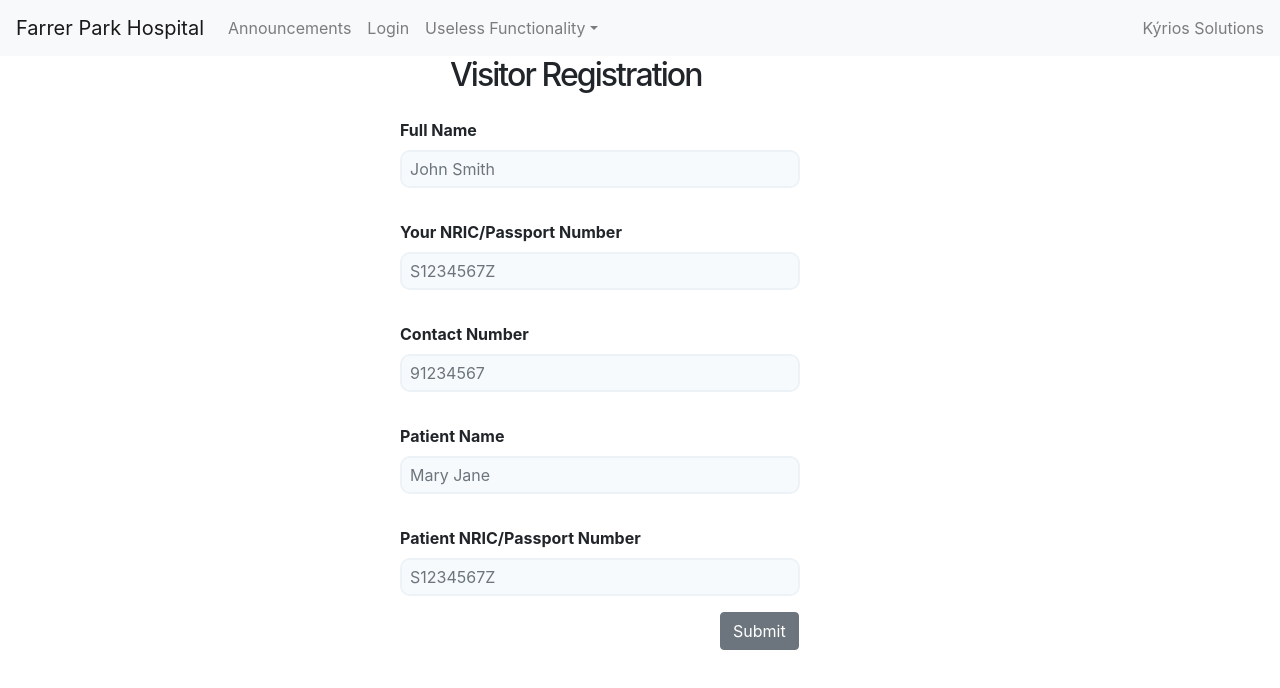
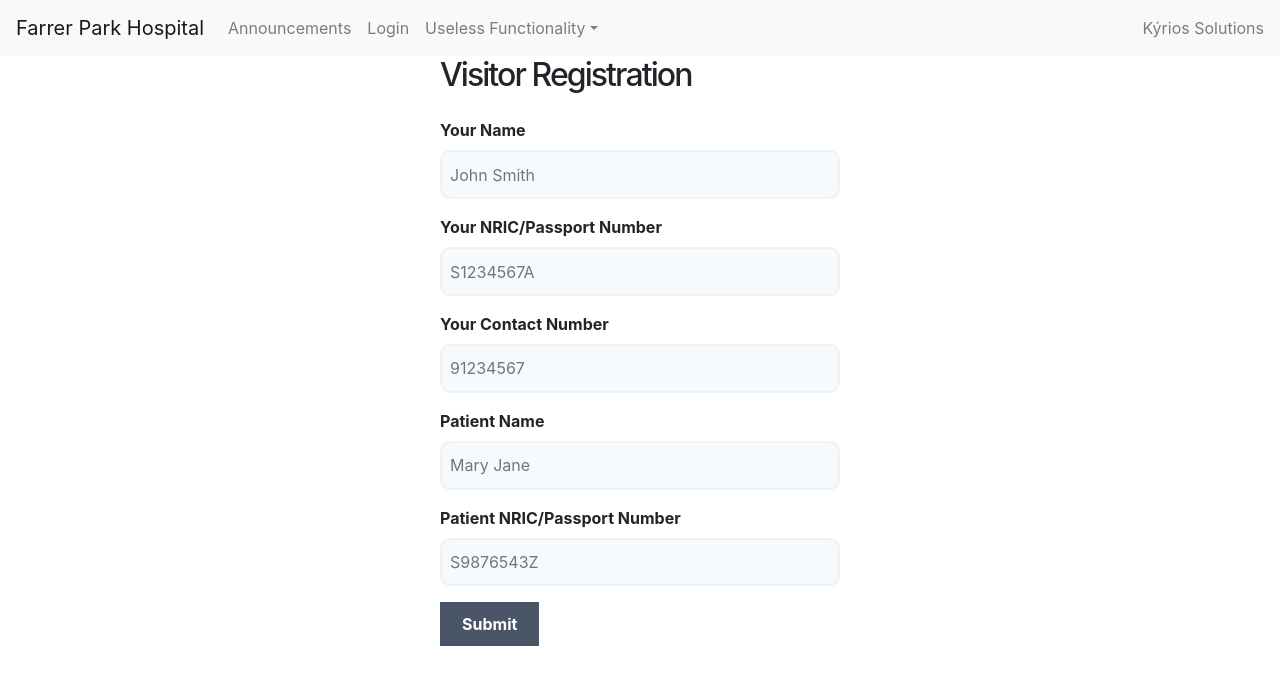
Before and after one commit to teamkyrios/aws, a React (Create React App) app: page / in a window 1280 px wide. Shown: the top 688 px of the page. Built offline with nearby package versions, Linux system fonts and the light colour scheme.

Commit message:
switch to formik

```diff
--- a/src/components/LandingPage.js
+++ b/src/components/LandingPage.js
@@ -1,90 +1,107 @@
 import React from "react";
-import { Button, Form, FormGroup, Label, Input } from "reactstrap";
+import { Formik, Form, useField } from "formik";
+import styled from "@emotion/styled";
+import "./FormStyles.css";
+import * as Yup from "yup";
 
 const LandingPage = () => {
+  const onSubmit = (formParameters) => {
+    // Check form parameters and do necessary
+    console.log("submitting");
+  };
   return (
     <div
       style={{
-        flex: 1,
-        justifyContent: "center",
+        display: "flex",
+        flexDirection: "column",
         alignItems: "center",
       }}
     >
-      <h2 style={{ marginLeft: 450 }}>Visitor Registration</h2>
-      <Form>
-        <FormGroup style={{}}>
-          <Label style={styles.label} for="exampleName">
-            Full Name
-          </Label>
-          <Input
-            style={styles.input}
+      <div>
+        <h2>Visitor Registration</h2>
+        <>
+          <Formik
+            initialValues={{
+              name: "",
+              nric: "",
+              contact: "",
+              patientName: "",
+              patientNric: "",
+            }}
+            validationSchema={Yup.object({
+              name: Yup.string().required("Required"),
+              nric: Yup.string().required("Required"),
+              contact: Yup.string().required("Required"),
+              patientName: Yup.string().required("Required"),
+              patientNric: Yup.string().required("Required"),
+            })}
+            onSubmit={(values, { setSubmitting }) => {
+              setTimeout(() => {
+                onSubmit(JSON.stringify(values, null, 2));
+                setSubmitting(false);
+              }, 400);
+            }}
+          >
+            <Form
+              style={{
+                alignItems: "flex-start",
+                flexDirection: "column",
+                display: "flex",
+              }}
+            >
+              <MyTextInput
+                label="Your Name"
+                name="name"
                 type="text"
-            name="name"
-            id="exampleName"
                 placeholder="John Smith"
               />
-        </FormGroup>
-        <FormGroup>
-          <Label style={styles.label} for="exampleNric">
-            Your NRIC/Passport Number
-          </Label>
-          <Input
-            style={styles.input}
+              <MyTextInput
+                label="Your NRIC/Passport Number"
+                name="nric"
                 type="text"
-            name="nric"
-            id="exampleNric"
-            placeholder="S1234567Z"
+                placeholder="S1234567A"
               />
-        </FormGroup>
-        <FormGroup>
-          <Label style={styles.label} for="exampleContact">
-            Contact Number
-          </Label>
-          <Input
-            style={styles.input}
-            type="text"
+              <MyTextInput
+                label="Your Contact Number"
                 name="contact"
-            id="exampleContact"
+                type="number"
                 placeholder="91234567"
               />
-        </FormGroup>
-        <FormGroup>
-          <Label style={styles.label} for="examplePatient">
-            Patient Name
-          </Label>
-          <Input
-            style={styles.input}
+              <MyTextInput
+                label="Patient Name"
+                name="patientName"
                 type="text"
-            name="patientName"
-            id="examplePatient"
                 placeholder="Mary Jane"
               />
-        </FormGroup>
-        <FormGroup>
-          <Label style={styles.label} for="examplePatientNric">
-            Patient NRIC/Passport Number
-          </Label>
-          <Input
-            style={styles.input}
+              <MyTextInput
+                label="Patient NRIC/Passport Number"
+                name="patientNric"
                 type="text"
-            name="nric"
-            id="examplePatientNric"
-            placeholder="S1234567Z"
+                placeholder="S9876543Z"
               />
-        </FormGroup>
-        <Button style={{ marginLeft: 720 }}>Submit</Button>
+
+              <button style={{ marginBottom: 20 }} type="submit">
+                Submit
+              </button>
             </Form>
+          </Formik>
+        </>
+      </div>
     </div>
   );
 };
 
-let styles = {
-  input: {
-    width: 400,
-    marginLeft: 400,
-  },
-  label: {
-    marginLeft: 400,
-  },
+const MyTextInput = ({ label, ...props }) => {
+  const [field, meta] = useField(props);
+  return (
+    <>
+      <label htmlFor={props.id || props.name}>{label}</label>
+      <input className="text-input" {...field} {...props} />
+      {meta.touched && meta.error ? (
+        <div className="error">{meta.error}</div>
+      ) : null}
+    </>
+  );
 };
+
 export default LandingPage;
```
Lines whose indentation alone changed are shown as unchanged.
